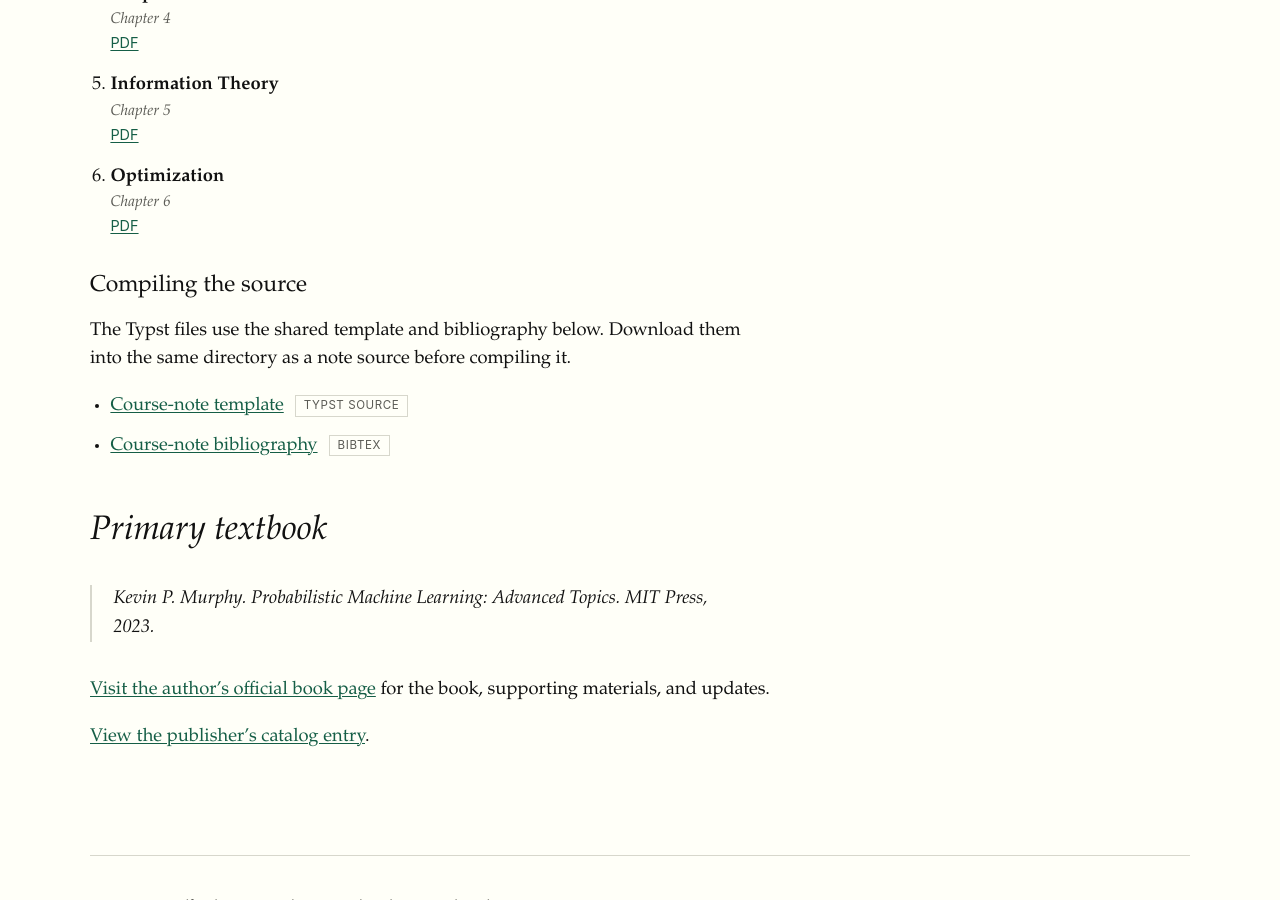
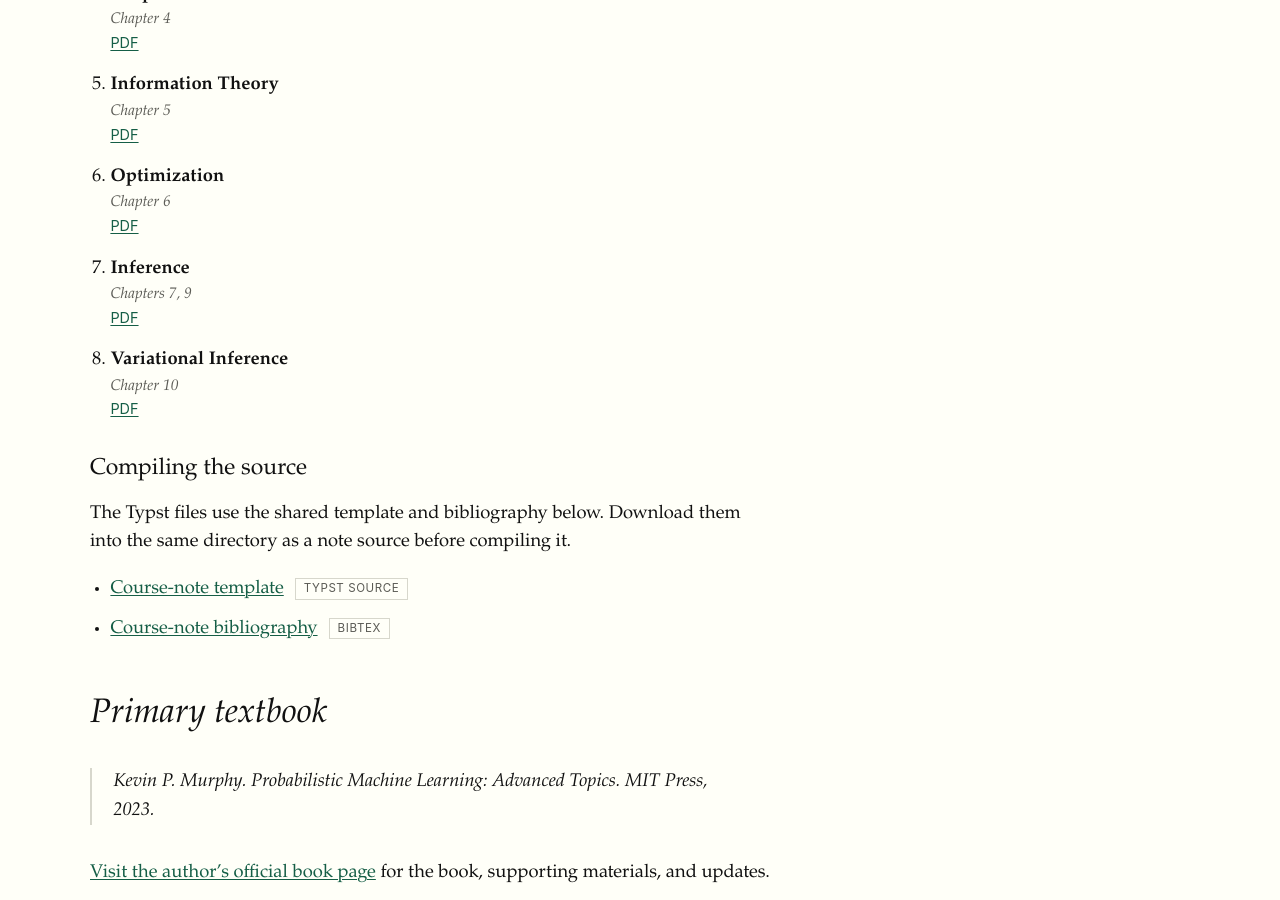
Before and after one commit to CSC5666/Fall2026, a Jekyll site: the page built from resources.md, in a window 1280 px wide and 900 px high, scrolled down 974 px. Built offline with Jekyll 4.4.1, drawn with Linux system fonts in a browser that asks for light colours.

Commit message:
Added VI article

```diff
--- a/_data/resources.yml
+++ b/_data/resources.yml
@@ -42,6 +42,21 @@ readings:
       - label: PDF
         url: /assets/files/04-Optimization.pdf
 
+  - title: Inference
+    chapters: Chapters 7, 9
+    materials:
+      - label: PDF
+        url: /assets/files/05-Inference.pdf
+
+  - title: Variational Inference
+    chapters: Chapter 10
+    materials:
+      - label: PDF
+        url: https://arxiv.org/pdf/2108.13083
+
+
+
+
 source_support:
   - title: Course-note template
     label: Typst source
```
